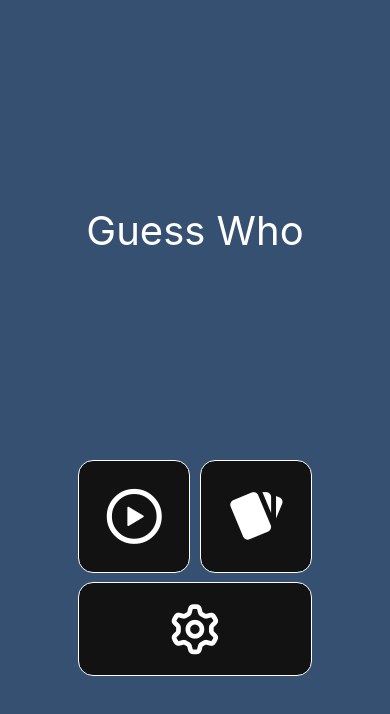
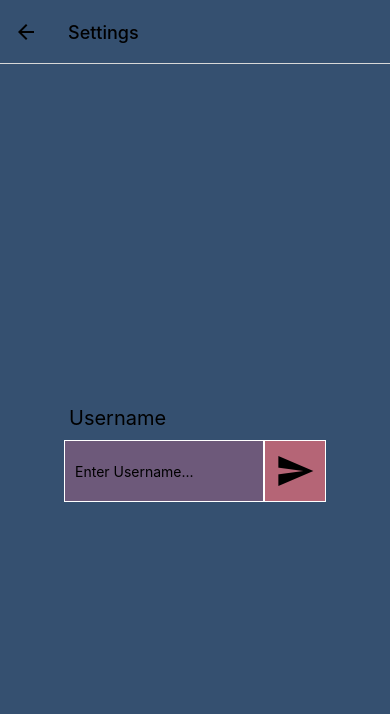
Before and after one commit to mertgurer/Guess-Who, a React Native app: screen /Settings in a window 390 px wide. Before the commit this address had no page. Shown: the top 714 px of the page. Built offline with nearby package versions, Linux system fonts and the light colour scheme.

Commit message:
update on username

```diff
--- a/App.js
+++ b/App.js
@@ -1,20 +1,41 @@
-import { useState } from "react";
+import { useEffect, useState } from "react";
 import { NavigationContainer } from "@react-navigation/native";
 import { createNativeStackNavigator } from "@react-navigation/native-stack";
+import AsyncStorage from "@react-native-async-storage/async-storage";
 
 import { colors } from "./app/assets/colors";
 import { DataContext } from "./DataContext";
 import CardCategoriesScreen from "./app/screens/CardCategoriesScreen";
 import CardScreen from "./app/screens/CardScreen";
 import HomeScreen from "./app/screens/HomeScreen";
+import SettingsScreen from "./app/screens/SettingsScreen";
+import StartScreen from "./app/screens/StartScreen";
 
 const Stack = createNativeStackNavigator();
 
 export default function App() {
+  const [username, setUsername] = useState();
   const [categoryData, setCategoryData] = useState();
 
+  const retriveUsername = async () => {
+    try {
+      const value = await AsyncStorage.getItem("username");
+      if (value !== null) {
+        setUsername(value);
+      }
+    } catch (e) {
+      console.log(e);
+    }
+  };
+
+  useEffect(() => {
+    retriveUsername();
+  }, []);
+
   return (
-    <DataContext.Provider value={{ categoryData, setCategoryData }}>
+    <DataContext.Provider
+      value={{ categoryData, setCategoryData, username, setUsername }}
+    >
       <NavigationContainer>
         <Stack.Navigator
           initialRouteName="Home"
@@ -28,18 +49,21 @@ export default function App() {
             component={HomeScreen}
             options={{ headerShown: false }}
           />
-          {
-            <Stack.Screen
-              name="CardCategories"
-              component={CardCategoriesScreen}
-              options={{ title: "Categories" }}
-            />
-          }
+
+          <Stack.Screen name="Start" component={StartScreen} />
+
+          <Stack.Screen
+            name="CardCategories"
+            component={CardCategoriesScreen}
+            options={{ title: "Categories" }}
+          />
+
           <Stack.Screen
             name="Cards"
             component={CardScreen}
             options={({ route }) => ({ title: route.params.title })}
           />
+          <Stack.Screen name="Settings" component={SettingsScreen} />
         </Stack.Navigator>
       </NavigationContainer>
     </DataContext.Provider>
--- a/app/screens/HomeScreen.js
+++ b/app/screens/HomeScreen.js
@@ -32,7 +32,7 @@ const HomeScreen = ({ navigation }) => {
           <TouchableOpacity
             style={styles.button}
             activeOpacity={0.8}
-            onPress={() => console.log("start pressed")}
+            onPress={() => navigation.push("Start")}
           >
             <Octicons name="play" size={55} color={colors.white} />
           </TouchableOpacity>
@@ -53,7 +53,7 @@ const HomeScreen = ({ navigation }) => {
         <TouchableOpacity
           style={[styles.button, styles.buttonSettings]}
           activeOpacity={0.8}
-          onPress={() => console.log("settings pressed")}
+          onPress={() => navigation.push("Settings")}
         >
           <Octicons name="gear" size={50} color={colors.white} />
         </TouchableOpacity>
--- /dev/null
+++ b/app/screens/SettingsScreen.js
@@ -0,0 +1,95 @@
+import {
+  StyleSheet,
+  Text,
+  TextInput,
+  TouchableOpacity,
+  View,
+  Alert,
+  Keyboard,
+} from "react-native";
+import React, { useContext, useState } from "react";
+import { colors } from "../assets/colors";
+import AsyncStorage from "@react-native-async-storage/async-storage";
+
+import DataContext from "../../DataContext";
+import MaterialCommunityIcons from "react-native-vector-icons/MaterialCommunityIcons";
+
+const SettingsScreen = () => {
+  const { username, setUsername } = useContext(DataContext);
+  const [input, setInput] = useState(username);
+
+  const submitUsername = async () => {
+    try {
+      if (input !== username && input.length !== 0) {
+        setUsername(input);
+        await AsyncStorage.setItem("username", input);
+
+        Alert.alert("Change Successful", `New username is set to ${input}`, [
+          {
+            text: "OK",
+            onPress: () => Keyboard.dismiss(),
+          },
+        ]);
+      }
+    } catch (e) {
+      console.log(e);
+    }
+  };
+
+  return (
+    <View style={styles.settings}>
+      <View>
+        <Text style={styles.infoText}>Username</Text>
+        <View style={styles.usernameZone}>
+          <TextInput
+            style={styles.input}
+            onChangeText={setInput}
+            value={input}
+            placeholder={"Enter Username..."}
+          />
+          <TouchableOpacity onPress={submitUsername}>
+            <MaterialCommunityIcons
+              style={styles.saveButton}
+              name="send"
+              size={40}
+              color={colors.black}
+            />
+          </TouchableOpacity>
+        </View>
+      </View>
+    </View>
+  );
+};
+
+const styles = StyleSheet.create({
+  settings: {
+    flex: 1,
+    backgroundColor: colors.primary,
+    justifyContent: "center",
+    alignItems: "center",
+  },
+
+  infoText: {
+    fontSize: 20,
+    paddingBottom: 10,
+    paddingLeft: 5,
+  },
+  usernameZone: {
+    flexDirection: "row",
+  },
+  input: {
+    backgroundColor: colors.secondary,
+    width: 200,
+    padding: 10,
+    borderWidth: 1,
+    borderColor: colors.white,
+  },
+  saveButton: {
+    backgroundColor: colors.third,
+    padding: 10,
+    borderWidth: 1,
+    borderColor: colors.white,
+  },
+});
+
+export default SettingsScreen;
```
